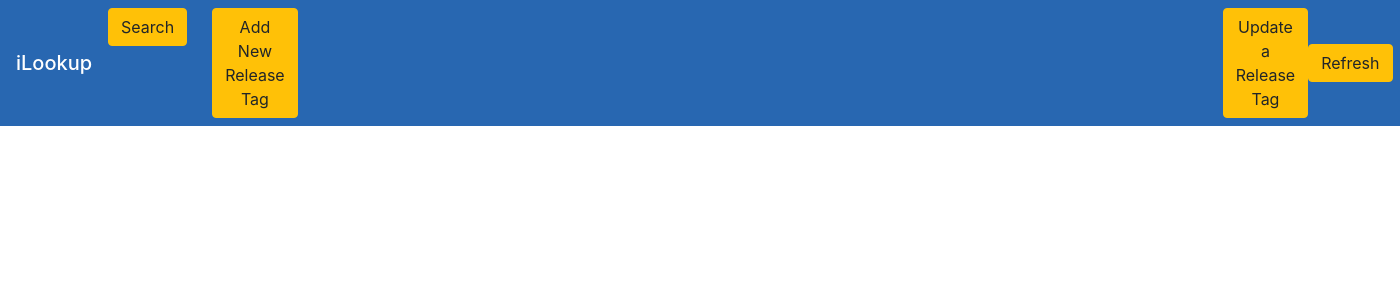
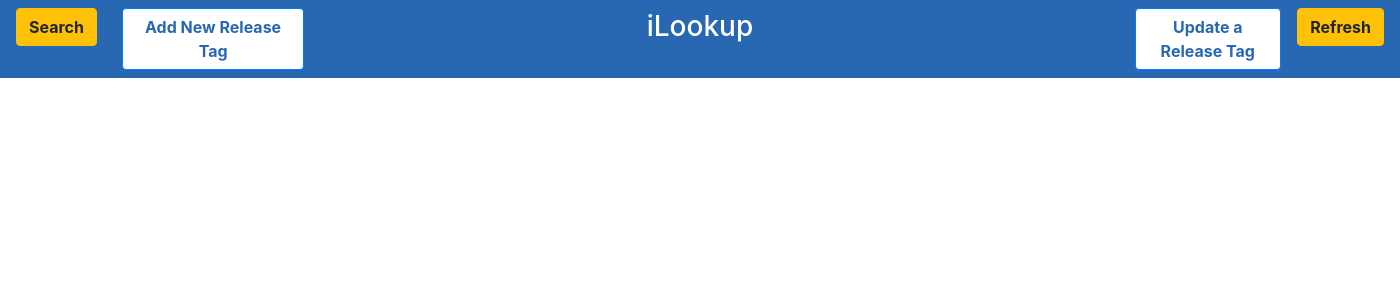
Before and after one commit to nickprimamore/iLookup_V1.0, a Flask app: template ilookup_v1.0/app/templates/layout.html in a window 1400 px wide. Shown: the top 300 px of the page. Run offline with Flask 2, Linux system fonts and the light colour scheme; the template is opened without the code that fills it, so the values that code supplies are empty; some libraries are stand-ins or nearby versions.

Commit message:
Add/update modals + UI enhancements

```diff
--- a/ilookup_v1.0/app/templates/layout.html
+++ b/ilookup_v1.0/app/templates/layout.html
@@ -11,39 +11,54 @@
 	<title>Layout</title>
 </head>
 	<body>
-
-		<nav class="navbar navbar-expand-lg navbar-light" style="background-color: #2867b1; color:#2867b1">
-		  <a class="navbar-brand mb-0 h1" style="color:white" href="/">iLookup</a>
+		<style>
+			.navbar-brand{
+				position: fixed;
+				width: 50%;
+	 			left: 25%;
+				right: 25%;
+	 			top: 0;
+	 			text-align: center;
+				font-size: 28px;
+	 			margin: auto;
+			}
+		</style>
+		<nav class="navbar navbar-expand-lg navbar-light" id="topNav" role="navigation" style="background-color: #2867b1; color:#2867b1">
+			<div class="navbar-header" >
+		  	<div class="navbar-brand mb-0 h1" align="center" style="color:white">iLookup</div>
+			</div>
 			<button class="navbar-toggler" type="button" data-toggle="collapse" data-target="#navbarSupportedContent" aria-controls="navbarSupportedContent" aria-expanded="false" aria-label="Toggle navigation">
 		    <span class="navbar-toggler-icon"></span>
 		  </button>
 			<div class="collapse navbar-collapse" id="navbarSupportedContent">
-			 	<ul class="navbar-nav mr-auto">
+			 	<ul class="navbar-nav navbar-left mr-auto">
 				 	<li class="nav-item active">
-						<button type="button"class="btn btn-warning" style="margin-right: 25px" onclick="location.href='/'">
+						<button type="button"class="btn btn-warning" style="margin-right: 25px; font-weight:bold" onclick="location.href='/'">
 							Search
 						</button>
 					</li>
 				 	<li class="nav-item">
-						<button type="button" class="btn btn-warning" style="margin-right: 925px" data-toggle="modal" data-target="#addTagModal">
+						<button type="button" class="btn btn-primary" style="margin-right: 925px; background-color: #ffffff; font-weight:bold; color:#2867b1; width:18%" data-toggle="modal" data-target="#addTagModal">
 					    Add New Release Tag
 					  </button>
 				 	</li>
+				</ul>
+				<ul class="navbar-nav navbar-right mr-auto">
 				 	<li class="nav-item">
-						<button type="button" class="btn btn-warning" data-toggle="modal" data-target="#updateTagModal">
+						<button type="button" class="btn btn-primary" style="background-color: #ffffff; color:#2867b1; font-weight:bold; width:90%; margin-right:50px" data-toggle="modal" data-target="#updateTagModal">
 					    Update a Release Tag
 					  </button>
 				 	</li>
+					<li class="nav-item">
+						<a href="/load"><button type="submit" class="btn btn-warning" style="width:100%; font-weight:bold">Refresh</button></a>
+					</li>
 			 	</ul>
-			 	<a href="/load"><button type="submit" class="btn btn-warning" style="width:100%">Refresh</button></a>
+
 		 	</div>
-
-
 		</nav>
 	{% block content%}
 	{% endblock %}
 
-
 	</body>
 
 </html>
--- a/ilookup_v1.0/config.py
+++ b/ilookup_v1.0/config.py
@@ -1,5 +1,5 @@
-import os
-import pymysql
+import os;
+import pymysql;
 basedir = os.path.abspath(os.path.dirname(__file__))
 
 class Config(object):
--- a/ilookup_v1.0/db_search.py
+++ b/ilookup_v1.0/db_search.py
@@ -62,5 +62,5 @@ class Search:
 		return 	results
 
 # search_result = Search()
-# search_result.getSearchResult(product_name="iConductor")
+# search_result.getSearchResult(client_name="Aon")
 # print("done!")
```
Also changed, not shown: ilookup_v1.0/app/templates/search.html (+10 -8 lines).
